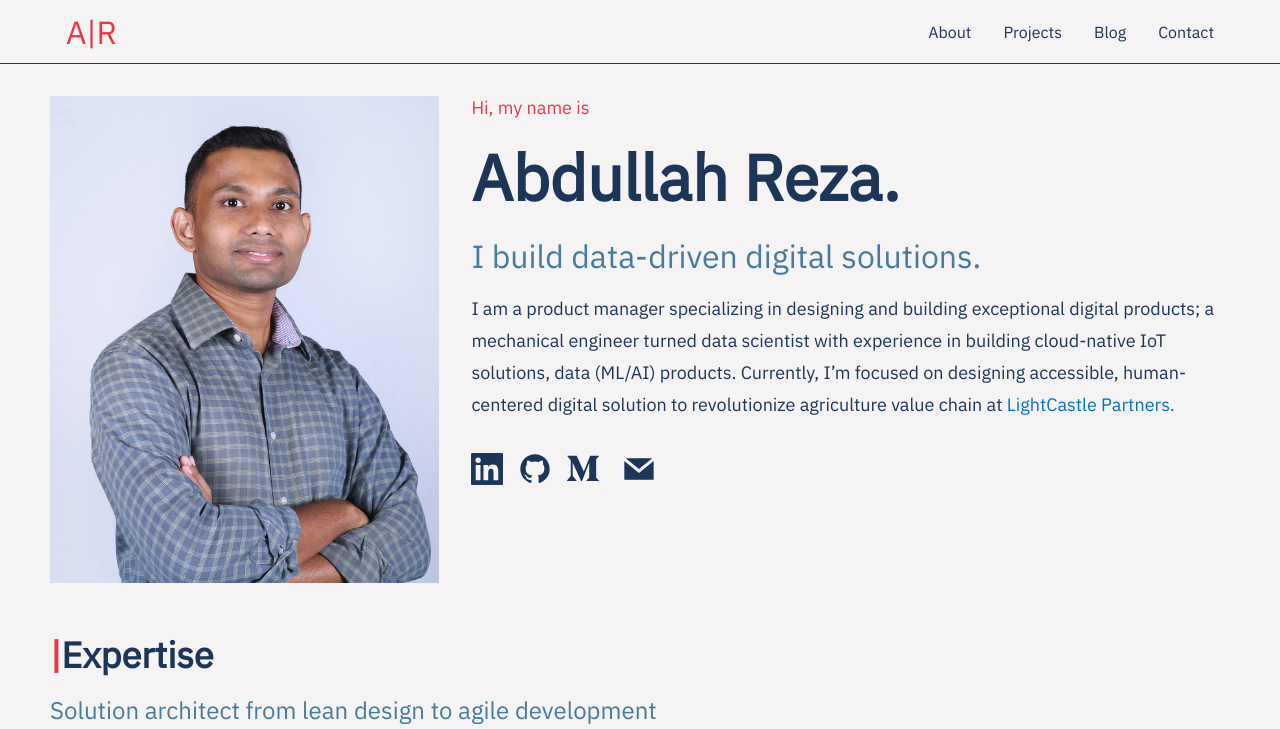
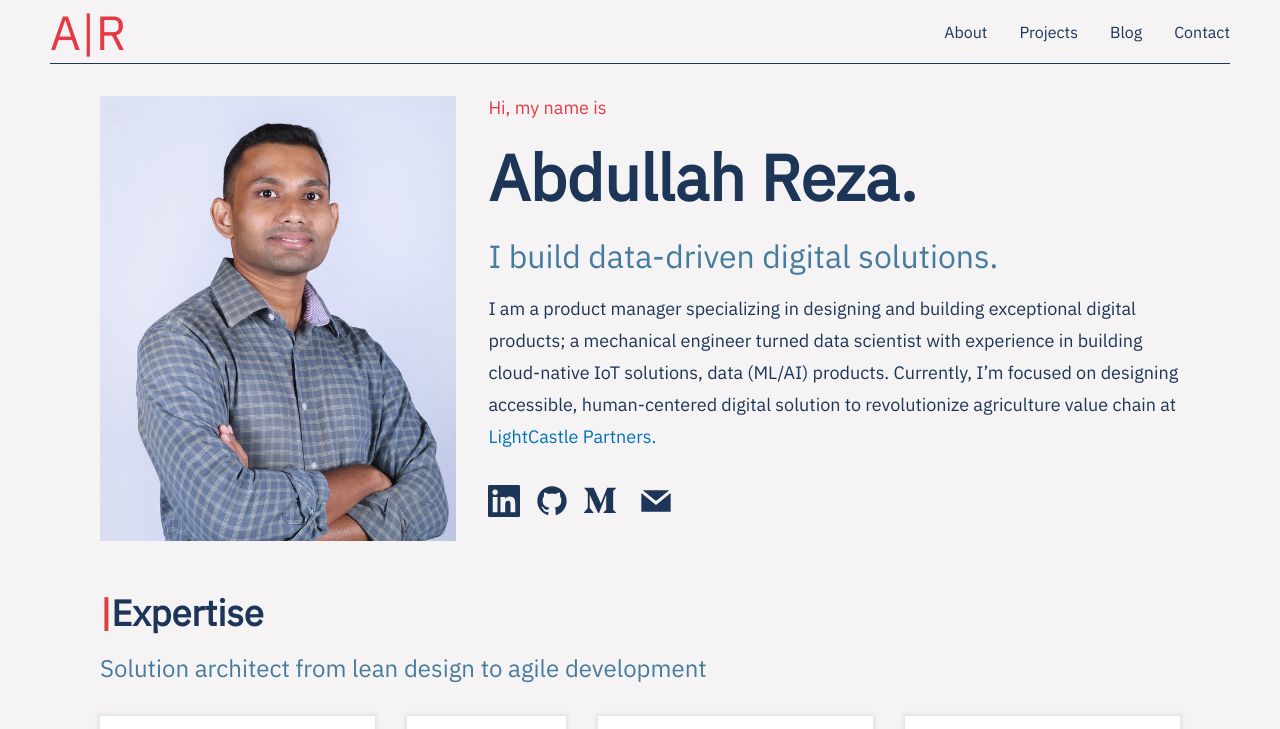
Before and after one commit to rezaabdullah/my-portfolio, a Gatsby site: page / in a window 1280 px wide. Shown: the top 729 px of the page. Built offline with nearby package versions, Linux system fonts and the light colour scheme; Gatsby itself is replaced by a stand-in of ours.

Commit message:
style: layout style updated

```diff
--- /dev/null
+++ b/src/components/Blogs.js
@@ -0,0 +1,11 @@
+import * as React from "react"
+
+const Blog = () => {
+    return (
+        <div>
+            <h1></h1>
+        </div>
+    )
+}
+
+export default Blog
--- a/src/components/Header.js
+++ b/src/components/Header.js
@@ -7,9 +7,9 @@
 const Header = () => {
     return(
         <Nav>
-            <NavLink to="/">
-                <h1>A|R</h1>
-            </NavLink>
+            <NavLogo to="/">
+                A|R
+            </NavLogo>
             <Bars />
             <NavMenu>
                 {menuData.map((item, index) => (
@@ -29,7 +29,6 @@
     display: flex;
     justify-content: space-between;
     align-items: center;
-    padding: 0px calc((100vw - 1180px) / 2);
     z-index: 200;
     position: relative;
     border-bottom: solid 1px #1d3557;
@@ -38,10 +37,28 @@
 const NavMenu = styled.div`
     display: flex;
     align-items: center;
-    // margin-right: 32px;
 
     @media screen and (max-width: 768px) {
         display: none;
+`
+
+const NavLogo = styled(Link)`
+    display: flex;
+    align-items: center;
+    text-decoration: none;
+    height: 100%;
+    cursor: pointer;
+    color: #e63946;
+    font-weight: 400;
+    font-size: 48px;
+
+    & :hover {
+        color: #1d3557;
+        transition: ease-in-out 0.3s;
+    }
+
+    @media screen and (max-width: 1180px) {
+        padding: 0px 16px;
 `
 
 const NavLink = styled(Link)`
@@ -50,24 +67,17 @@
     text-decoration: none;
     height: 100%;
     cursor: pointer;
-    padding: 0 16px;
+    padding-left: 32px;
     color: #1d3557;
     font-weight: 400;
-
-    h1 {
-        color: #e63946;
-        font-weight: 400;
-
-        & :hover {
-            color: #1d3557;
-            transition: ease-in-out 0.3s;
-        }
-    }
 
     & :hover {
         color: #e63946;
         transition: ease-in-out 0.3s;
     }
+
+    @media screen and (max-width: 1180px) {
+        padding: 0px 16px;
 `
 
 const Bars = styled(FaBars)`
--- a/src/components/layout.js
+++ b/src/components/layout.js
@@ -2,12 +2,14 @@
 import Expertise from "./Expertise"
 import Header from "./Header"
 import Hero from "./Hero"
+import Blogs from "./Blogs"
 import { GlobalStyle } from "./styles/GlobalStyles"
 import { Helmet } from "react-helmet"
+import styled from "styled-components"
 
 const Layout = ({children}) => {
     return (
-    <>
+        <MainContainer>
             <Helmet>
                 <meta charSet="utf-8" />
                 <title>Home | Abdullah Reza</title>
@@ -17,8 +19,13 @@
             <Header />
             <Hero />
             <Expertise />
-    </>
+            <Blogs />
+        </MainContainer>
     )
 }
 
 export default Layout
+
+const MainContainer = styled.div`
+    padding: 0px calc((100vw - 1180px) / 2);
+`
```
Lines whose indentation alone changed are shown as unchanged.
